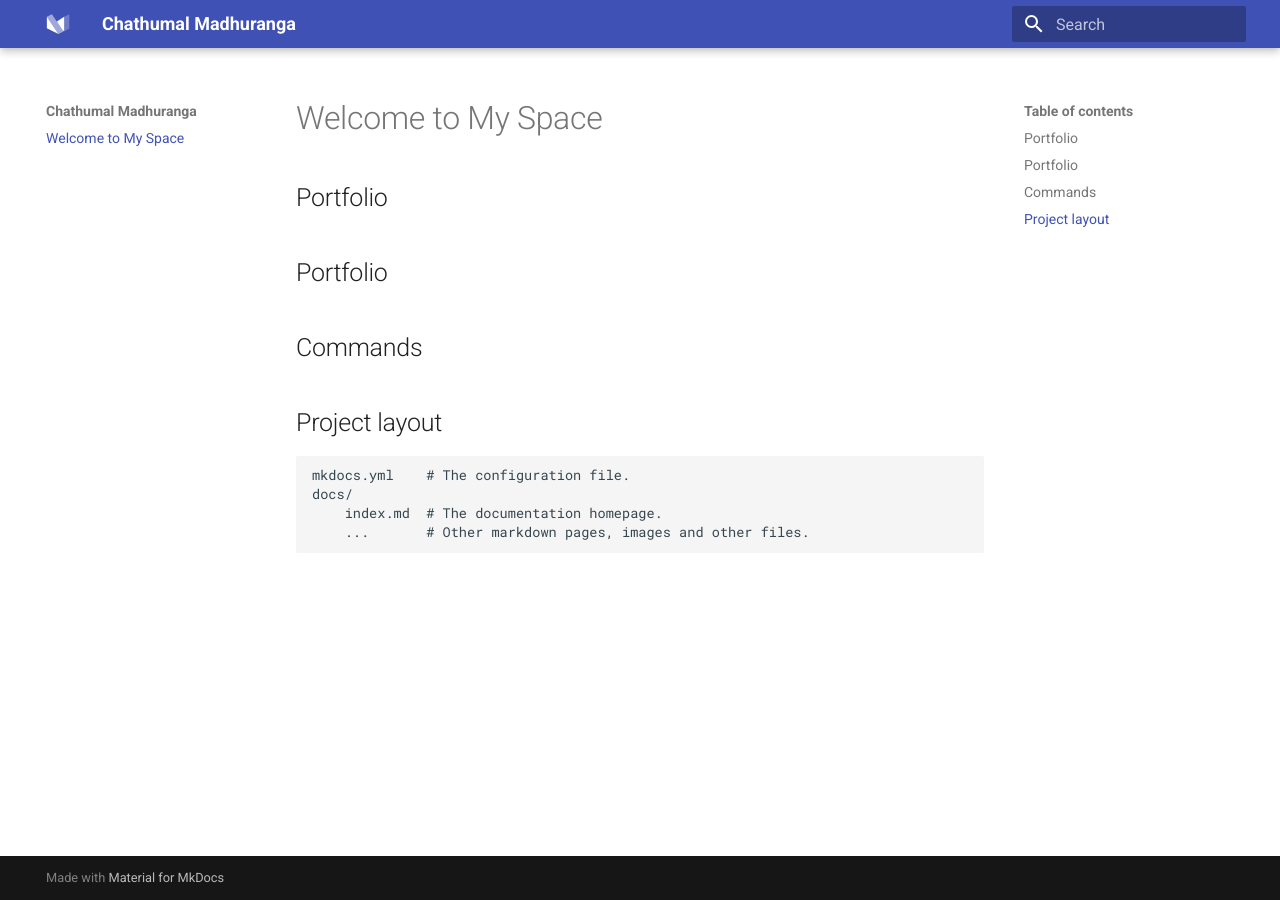
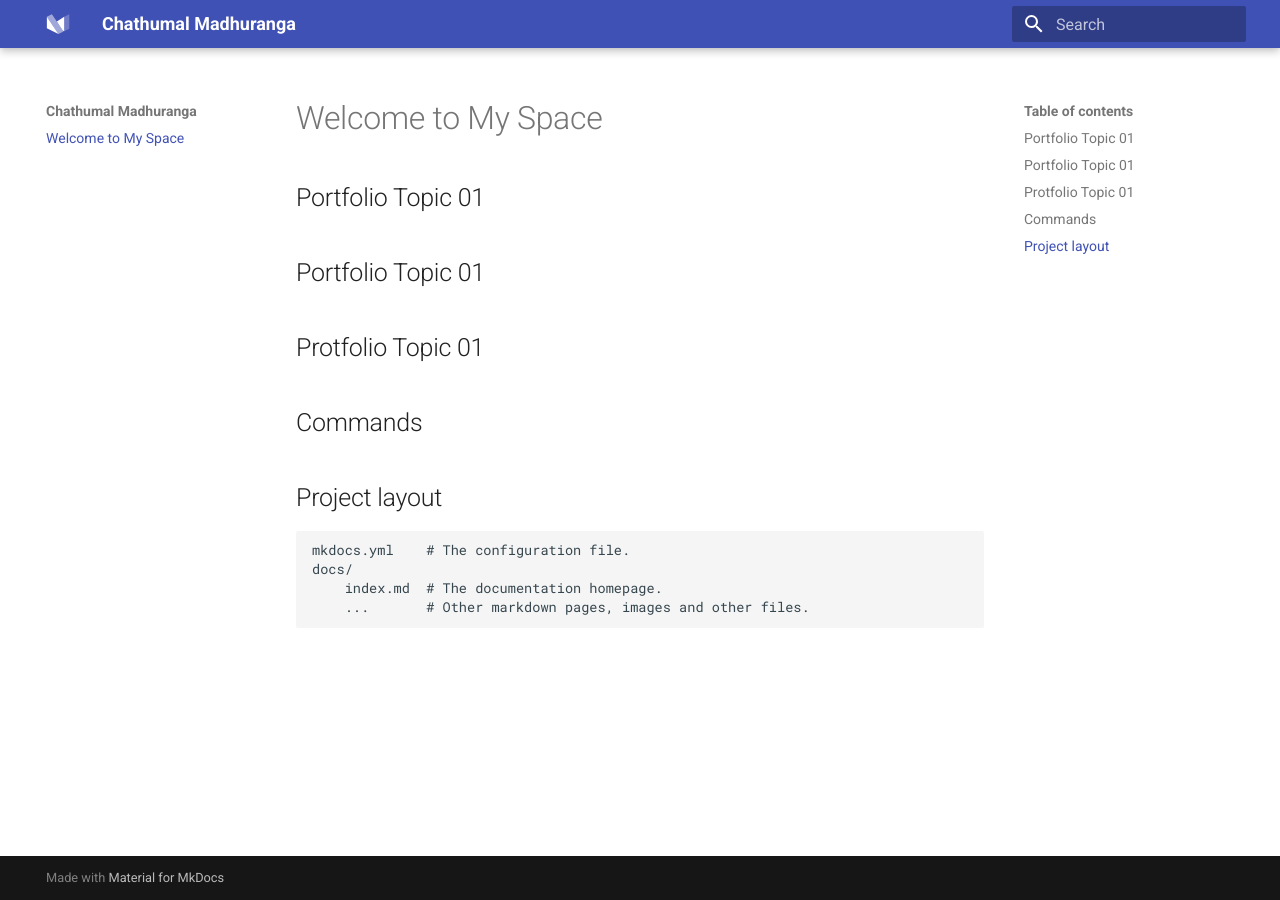
Before and after one commit to chathumal93/chathumal93.github.io, an MkDocs documentation site: the page built from docs/index.md, in a window 1280 px wide. Built offline with MkDocs 1.6.1 and Material for MkDocs 9.7.7, drawn with Linux system fonts in a browser that asks for light colours.

```diff
--- a/docs/index.md
+++ b/docs/index.md
@@ -1,8 +1,10 @@
 # Welcome to My Space
 
-## Portfolio
+## Portfolio Topic 01
 
-## Portfolio
+## Portfolio Topic 01
+
+## Protfolio Topic 01
 
 ## Commands
 
```
